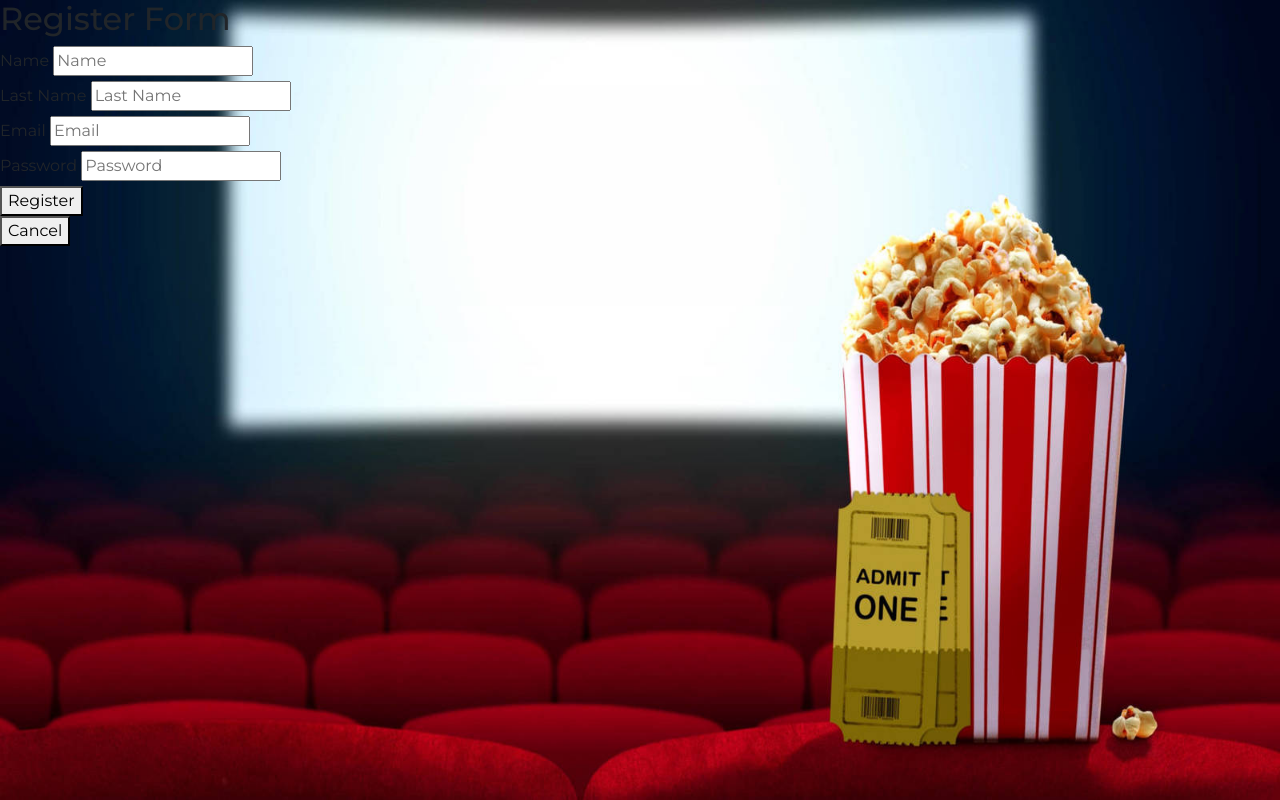
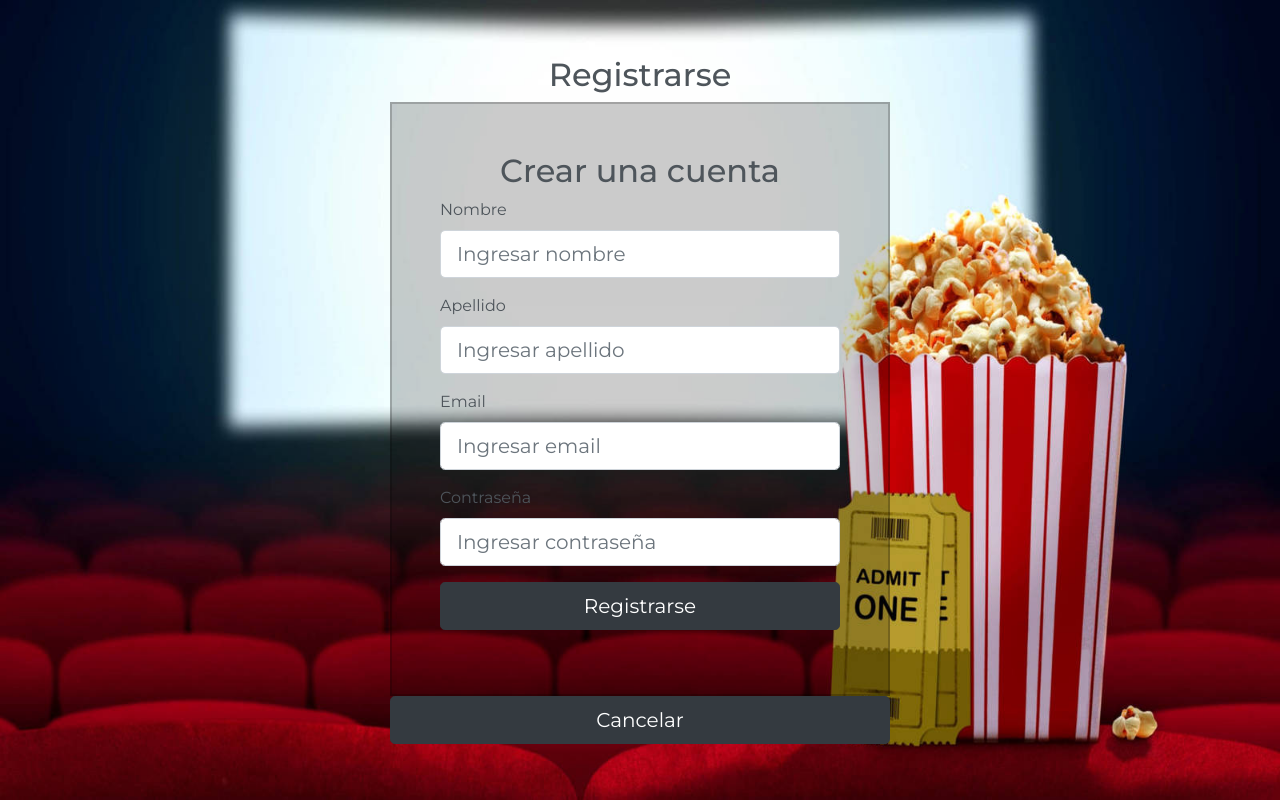
Before and after one commit to mennaenzo/MoviePass, a PHP site: the page made by Views/registerView.php in a window 1280 px wide. Run offline with PHP 8.4, Linux system fonts and the light colour scheme; the template is opened without the code that fills it, so the values that code supplies are empty; a stand-in replaces the project's code that opens the database connection; some libraries are stand-ins or nearby versions.

Commit message:
>Estilos: registerView.php

```diff
--- a/Views/registerView.php
+++ b/Views/registerView.php
@@ -1,44 +1,36 @@
-<main class="p">
-    <section id="" class="">
-        <div class="">
-            <h2 class="">Register Form</h2>
-               <form action="<?php echo FRONT_ROOT ?> User/Add" method="post" class="">
-                    <div class="">
-                         <div class="">
-                              <div class="">
-                                   <label for="name">Name</label>
-                                   <input type="text" id="name" name="userName" value="" class="" placeholder="Name" required>
+<main class="d-flex align-items-center justify-content-center height-100">
+    <div class="content">
+        <header class="text-center">
+            <h2 style="color: #4e555b">Registrarse</h2>
+        </header>
+        <form action="<?php echo FRONT_ROOT ?> User/Add" method="post" class="login-form bg-dark-alpha p-5 text-white">
+            <header class="text-center">
+                <h2 style="color: #4e555b">Crear una cuenta</h2>
+            </header>
+            <div class="form-group">
+                <label style="color: #4e555b" for="name">Nombre</label>
+                <input type="text" id="name" name="userName" value="" class="form-control form-control-lg" placeholder="Ingresar nombre" required>
             </div>
+            <div class="form-group">
+                <label style="color: #4e555b" for="lastName">Apellido</label>
+                <input type="text" id="lastName" name="lastName" value="" class="form-control form-control-lg" placeholder="Ingresar apellido" required>
             </div>
-                         <div class="">
-                              <div class="">
-                                   <label for="lastName">Last Name</label>
-                                   <input type="text" id="lastName" name="lastName" value="" class="" placeholder="Last Name" required>
+            <div class="form-group">
+                <label style="color: #4e555b" for="email">Email</label>
+                <input type="email" id="email" name="email" value="" class="form-control form-control-lg" placeholder="Ingresar email" required>
             </div>
+            <div class="form-group">
+                <label style="color: #4e555b" for="password">Contraseña</label>
+                <input type="password" id="password" name="password" value="" class="form-control form-control-lg" placeholder="Ingresar contraseña" required>
             </div>
-                         <div class="">
-                              <div class="">
-                                   <label for="email">Email</label>
-                                   <input type="email" id="email" name="email" value="" class="" placeholder="Email" required>
+            <div class="form-group">
+                <button class="btn btn-dark btn-block btn-lg" type="submit" name="button" class="">Registrarse</button>
             </div>
+        </form>
+        <div>
+            <a href="<?php echo FRONT_ROOT ?>User/ShowLoginView"><button class="btn btn-dark btn-block btn-lg">Cancelar</button></a>
         </div>
-
-                    <div class="">
-                              <div class="">
-                                   <label for="password">Password</label>
-                                   <input type="password" id="password" name="password" value="" class="" placeholder="Password" required>
-                              </div>
-                         </div>
-                    </div>
-
-                    <button type="submit" name="button" class="">Register</button>
-               </form>
-
-               <a href="<?php echo FRONT_ROOT ?>User/ShowLoginView"><button>Cancel</button></a>
-
             <?php  if(isset($message)){ echo "<script> alert('$message'); </script>"; }
             ?>
     </div>
-     </section>
-
 </main>
```
Also changed, not shown: Views/index.php (+3 -9 lines). Lines whose indentation alone changed are shown as unchanged.
